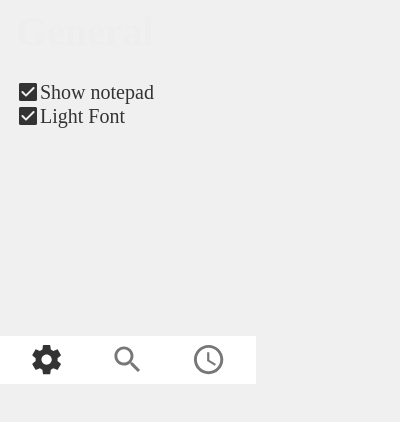
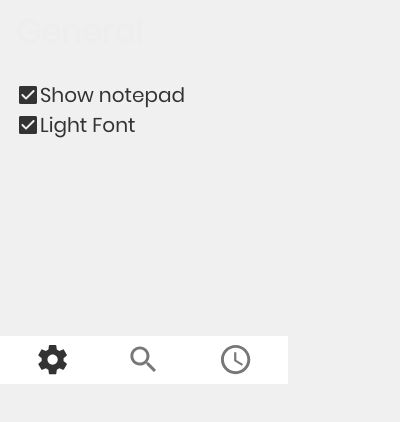
Before and after one commit to Florin-Grosse/chrome_custom_new_tab, a browser extension: page popup/popup.html in a window 400 px wide. Drawn offline with nearby package versions, Linux system fonts and the light colour scheme; files that its build step writes are made by us from their sources.

Commit message:
Style fixes

```diff
--- a/popup/popup.sass
+++ b/popup/popup.sass
@@ -6,7 +6,7 @@
   --uni-bg-2: #f0f0f0
 
 body
-  width: 16rem
+  width: 18rem
   height: 24rem
   margin: 0
   color: var(--uni-text)
@@ -56,7 +56,7 @@ body
       margin: 0
       padding: .5rem 1rem
       color: var(--text)
-      font-size: 2.5em
+      font-size: 2em
       line-height: 3rem
 
 @keyframes slide-in
--- a/stylesheets/colors.sass
+++ b/stylesheets/colors.sass
@@ -19,6 +19,8 @@ html
         --text-transparent: #35353560
         --bg: #eee
         --bg-transparent: #eeeeee60
+    *
+        font-family: Poppins
 
 .gradient0
     --gradient: linear-gradient(to right bottom, rgb(77, 84, 209), rgb(165, 28, 123) 50%, rgb(238, 74, 55) 100%)
--- a/stylesheets/style.sass
+++ b/stylesheets/style.sass
@@ -3,7 +3,6 @@ body
     *
         box-sizing: border-box
         color: var(--text)
-        font-family: Poppins
 
 /*--- body ---*/
 #background
```
